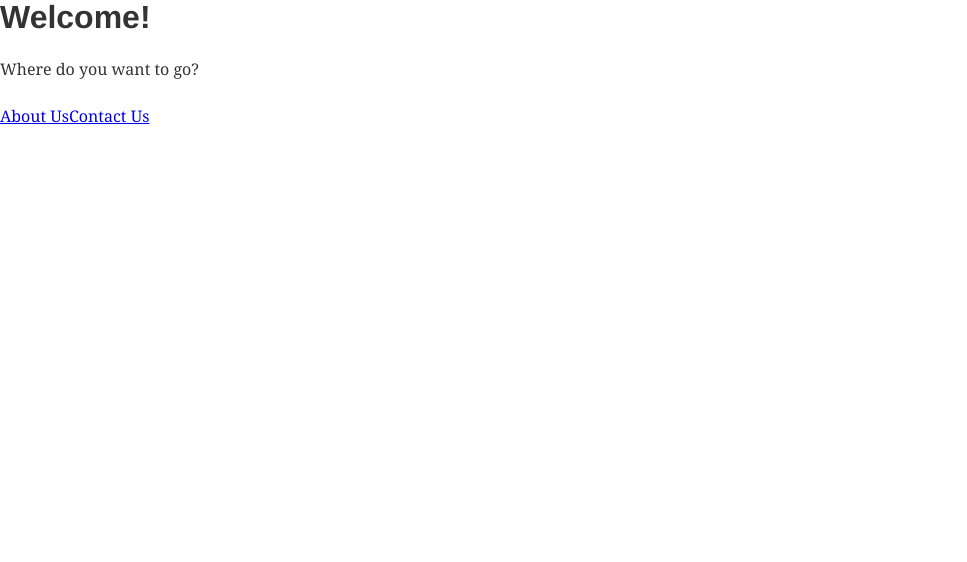
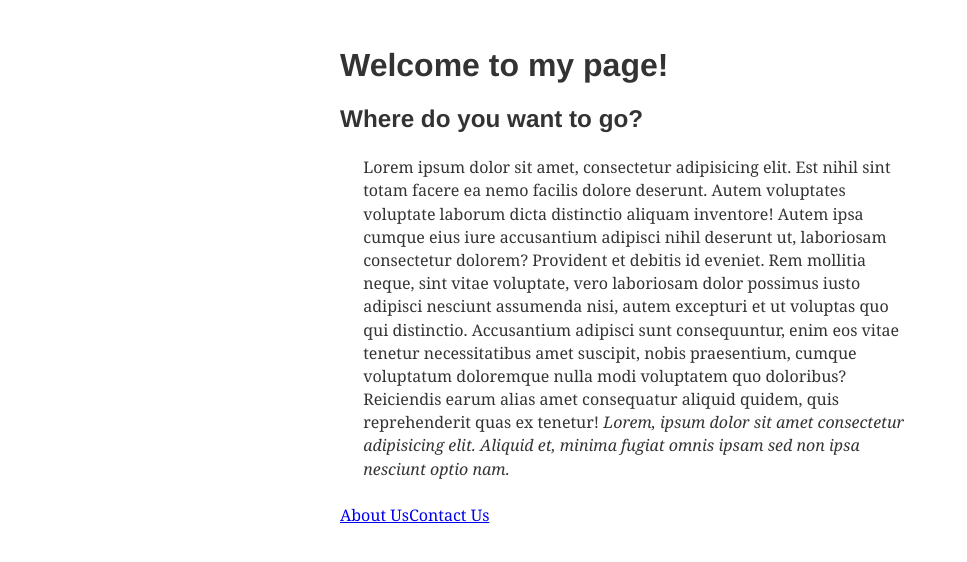
Before and after one commit to chewdev/gatsby-practice, a Gatsby site: page / in a window 1280 px wide. Shown: the whole page, without its empty margins (0-967 px from the left). Built offline with nearby package versions, Linux system fonts and the light colour scheme; Gatsby itself is replaced by a stand-in of ours.

Commit message:
Add additional elements to be styled by typography bootstrap theme

```diff
--- a/src/pages/index.js
+++ b/src/pages/index.js
@@ -3,9 +3,28 @@ import { Link } from "gatsby";
 import Header from "../components/header";
 
 export default () => (
-  <div>
-    <Header text="Welcome!" />
-    <p>Where do you want to go?</p>
+  <div style={{ margin: "3rem auto", maxWidth: 600 }}>
+    <Header text="Welcome to my page!" />
+    <h2>Where do you want to go?</h2>
+    <blockquote>
+      <p>
+        Lorem ipsum dolor sit amet, consectetur adipisicing elit. Est nihil sint
+        totam facere ea nemo facilis dolore deserunt. Autem voluptates voluptate
+        laborum dicta distinctio aliquam inventore! Autem ipsa cumque eius iure
+        accusantium adipisci nihil deserunt ut, laboriosam consectetur dolorem?
+        Provident et debitis id eveniet. Rem mollitia neque, sint vitae
+        voluptate, vero laboriosam dolor possimus iusto adipisci nesciunt
+        assumenda nisi, autem excepturi et ut voluptas quo qui distinctio.
+        Accusantium adipisci sunt consequuntur, enim eos vitae tenetur
+        necessitatibus amet suscipit, nobis praesentium, cumque voluptatum
+        doloremque nulla modi voluptatem quo doloribus? Reiciendis earum alias
+        amet consequatur aliquid quidem, quis reprehenderit quas ex tenetur!{" "}
+        <em>
+          Lorem, ipsum dolor sit amet consectetur adipisicing elit. Aliquid et,
+          minima fugiat omnis ipsam sed non ipsa nesciunt optio nam.
+        </em>
+      </p>
+    </blockquote>
     <Link to="/about">About Us</Link>
     <Link to="/contact">Contact Us</Link>
   </div>
```
